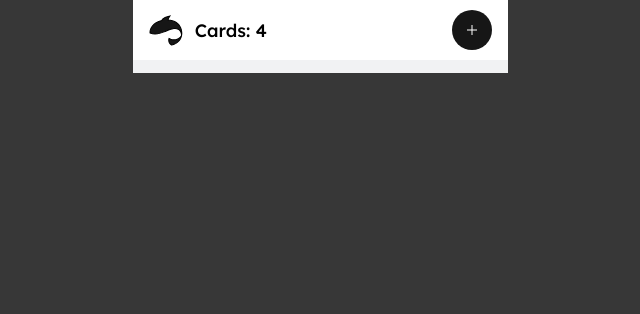
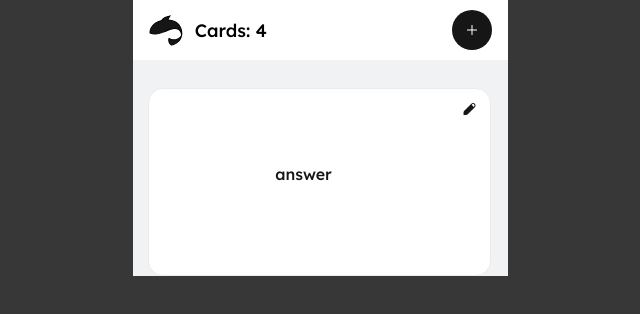
Before and after one commit to blocdenis/fischkapp, a React app: page / in a window 1280 px wide. Shown: the top 314 px of the page, without its empty margins (320-960 px from the left). Built offline with nearby package versions, Linux system fonts and the light colour scheme; the HTML template or start-up script is replaced by a standard one.

Commit message:
task: add cancel button on Edit mode also fixed edit modal

```diff
--- a/src/App.tsx
+++ b/src/App.tsx
@@ -52,8 +52,10 @@ function App(): ReactElement {
   return (
     <AppLayout>
       <AppHeader cardsQty={cardsList.length} onClick={handleAddCard} />
-      {/* <CardListLayout cards={cards} /> */}
-      {isAdded && <NewCard onCancel={handleCancel} onSave={handleSave} />}
+      {/* <CardListLayout cardsList={setCardsList} /> */}
+      {/* {isAdded && <NewCard onCancel={handleCancel} onSave={handleSave} />} */}
+      {/* <Card answer="a" question="q" /> */}
+      <Card answer="answer" question="question" />
     </AppLayout>
   )
 }
--- a/src/layouts/Card/Card.module.css
+++ b/src/layouts/Card/Card.module.css
@@ -1,14 +1,21 @@
 .card {
-  display: inline-block;
+  position: relative;
+  display: flex;
+  justify-content: center;
   width: 343px;
   min-height: 188px;
-  background-color: var(--white);
+  height: fit-content;
+  display: flex;
+  flex-direction: column;
+  align-items: center;
   border-radius: 15px;
   border: 1px solid var(--border);
-  text-align: center;
-  align-items: center;
-  font-size: 16px;
+  background: var(--white);
+  padding: 0 14px 14px 14px;
+  transition: transform 1s;
+  margin: 15px;
 }
+
 .editBtn {
   position: absolute;
   top: 0;
@@ -36,11 +43,6 @@
   border: 1px solid var(--border);
   background: var(--white);
   backface-visibility: hidden;
-  /* -webkit-backface-visibility: hidden;
-  -webkit-border-radius: 15px;
-  -moz-border-radius: 15px;
-  -ms-border-radius: 15px;
-  -o-border-radius: 15px; */
   padding: 0 14px 14px 14px;
 }
 
@@ -50,6 +52,7 @@
   justify-content: end;
   padding: 16px;
   padding-top: 40px;
+  margin: 15px;
 }
 
 .defaultView {
@@ -102,6 +105,18 @@
     opacity: 1;
   }
 }
-.flip {
+.card .flip {
   animation: flip 0.5s cubic-bezier(0.455, 0.03, 0.515, 0.955) both;
 }
+
+.card .front,
+.card .back {
+  position: absolute;
+  backface-visibility: hidden;
+}
+.card .back {
+  transform: rotateY(180deg);
+}
+/* .card .flip {
+  --rotate-y: 180deg;
+} */
--- a/src/layouts/Card/Card.tsx
+++ b/src/layouts/Card/Card.tsx
@@ -1,10 +1,5 @@
 import { FC, useState } from 'react'
 import styles from './Card.module.css'
-import editIcon from '@images/EditButton.svg'
-// import deleteIcon from '@images/DeleteButton.svg'
-import IconButton from '../../components/IconButton/IconButton'
-// import TextInput from '../../components/TextInput/TextInput'
-// import Button from '../../components/Button/Button'
 import EditModal from './EditModal'
 import DefaultCard from './DefaultCard'
 interface CardProps {
@@ -13,37 +8,42 @@ interface CardProps {
   onClick?(): void
 }
 
-const Card: FC<CardProps> = ({ question, answer }) => {
+const Card2: FC<CardProps> = ({ question, answer }) => {
   const [isFliped, setIsFliped] = useState<boolean>(false)
-  const [isEdited, setIsEdited] = useState<boolean>(true)
+  const [isEdited, setIsEdited] = useState<boolean>(false)
 
   const handleEdit = () => {
     setIsEdited((prev) => !prev)
     console.log('Edit Modal')
   }
-  const flip = () => {
-    setIsFliped((prev) => !prev)
+
+  const handleFlip = () => {
+    setIsFliped(!isFliped)
     console.log('is flipped')
   }
+
   return (
-    <div className={styles.card}>
+    <>
       {isEdited ? (
+        <EditModal setIsEdited={setIsEdited} />
+      ) : (
         <div
-          className={`${styles.defaultCardWrapper} ${
-            isFliped ? styles.flip : ''
-          } `}
+          className={`${styles.card} ${isFliped ? 'flip' : ''}`}
+          onClick={handleFlip}
         >
-          <DefaultCard onEditBtn={handleEdit} text={question} flip={flip} />
-          <DefaultCard onEditBtn={handleEdit} text={answer} flip={flip} />
-        </div>
-      ) : (
-        <div>
-          <EditModal />
-          <div className={styles.cardContent}>{question}</div>
+          <DefaultCard
+            text={question}
+            onEditBtn={handleEdit}
+            cardSide={isFliped ? 'front' : 'back'}
+          />
+          <DefaultCard
+            text={answer}
+            onEditBtn={handleEdit}
+            cardSide={isFliped ? 'back' : 'front'}
+          />
         </div>
       )}
-    </div>
+    </>
   )
 }
-
-export default Card
+export default Card2
--- a/src/layouts/Card/DefaultCard.tsx
+++ b/src/layouts/Card/DefaultCard.tsx
@@ -5,13 +5,19 @@ import EditButton from '@images/EditButton.svg'
 type DefaultCardProps = {
   onEditBtn: () => void
   text: string
-  flip: () => void
+  cardSide: 'front' | 'back'
+  // flip: () => void
 }
-const DefaultCard: React.FC<DefaultCardProps> = ({ flip, onEditBtn, text }) => {
+const DefaultCard: React.FC<DefaultCardProps> = ({
+  cardSide,
+  onEditBtn,
+  text,
+}) => {
   return (
     <div
-      className={`${styles.card} ${text === 'question' ? styles.card : ''}`}
-      onClick={flip}
+      className={`${styles.defaultCardWrapper} ${
+        cardSide === 'front' ? styles.front : styles.back
+      }`}
     >
       <IconButton src={EditButton} setEdit={onEditBtn} />
       <div className={styles.cardContent}>{text}</div>
--- a/src/layouts/Card/EditModal.tsx
+++ b/src/layouts/Card/EditModal.tsx
@@ -6,13 +6,23 @@ import Button from '../../components/Button/Button'
 // import editIcon from '@images/EditButton.svg'
 import deleteIcon from '@images/DeleteButton.svg'
 
-const EditModal = () => {
+interface EditModalProps {
+  setIsEdited: (status: boolean) => void
+}
+
+const EditModal = ({ setIsEdited }: EditModalProps) => {
+  const handleCancel = (): void => {
+    setIsEdited(false)
+    console.log('canceled')
+  }
   return (
     <div className={styles.cardFace}>
       <IconButton src={deleteIcon} label="edit" />
       <TextInput style={{ marginTop: '50px', marginBottom: '46px' }} />
       <div className={styles.buttons}>
-        <Button color="vite">Cancel</Button>
+        <Button color="vite" onClick={handleCancel}>
+          Cancel
+        </Button>
         <Button color="accent">Save</Button>
       </div>
     </div>
```
Also changed, not shown: src/layouts/CardList/CardListLayout.tsx (+10 -14 lines).
